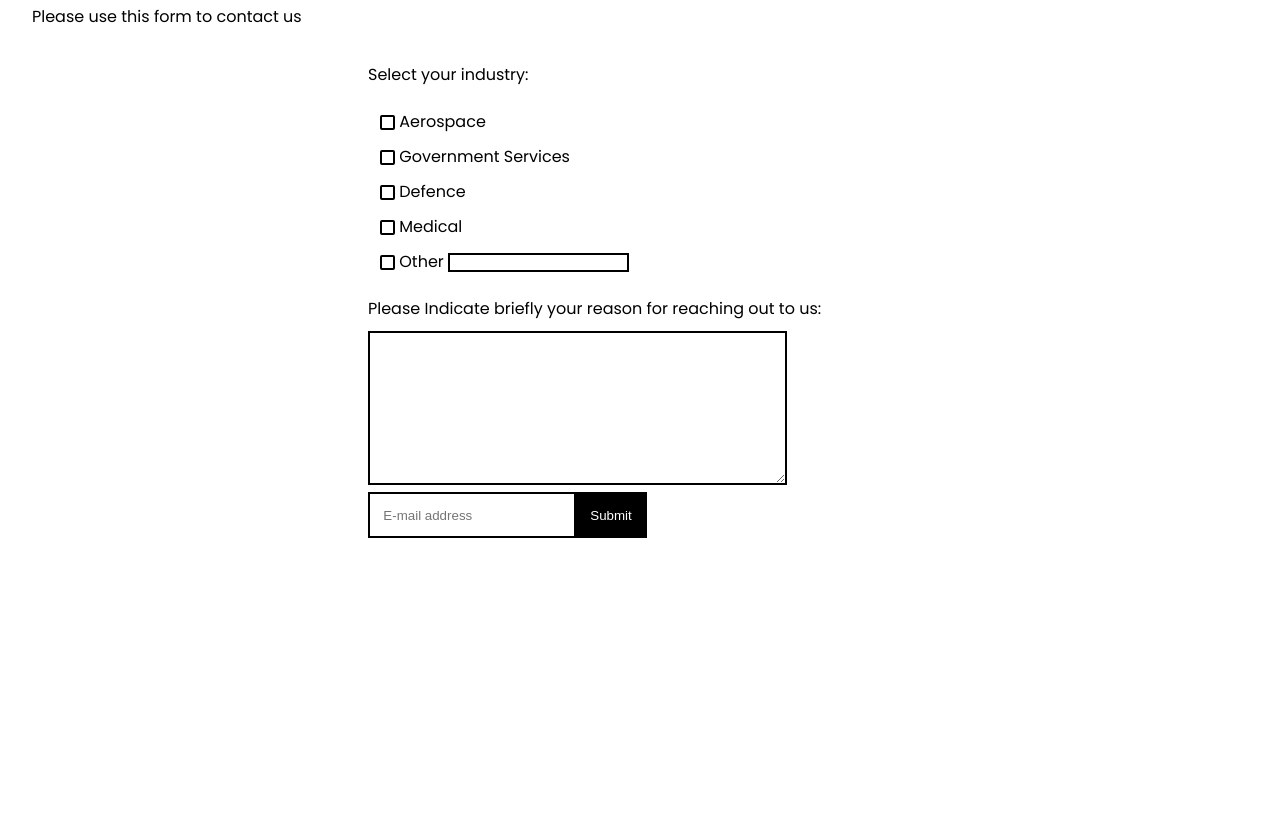
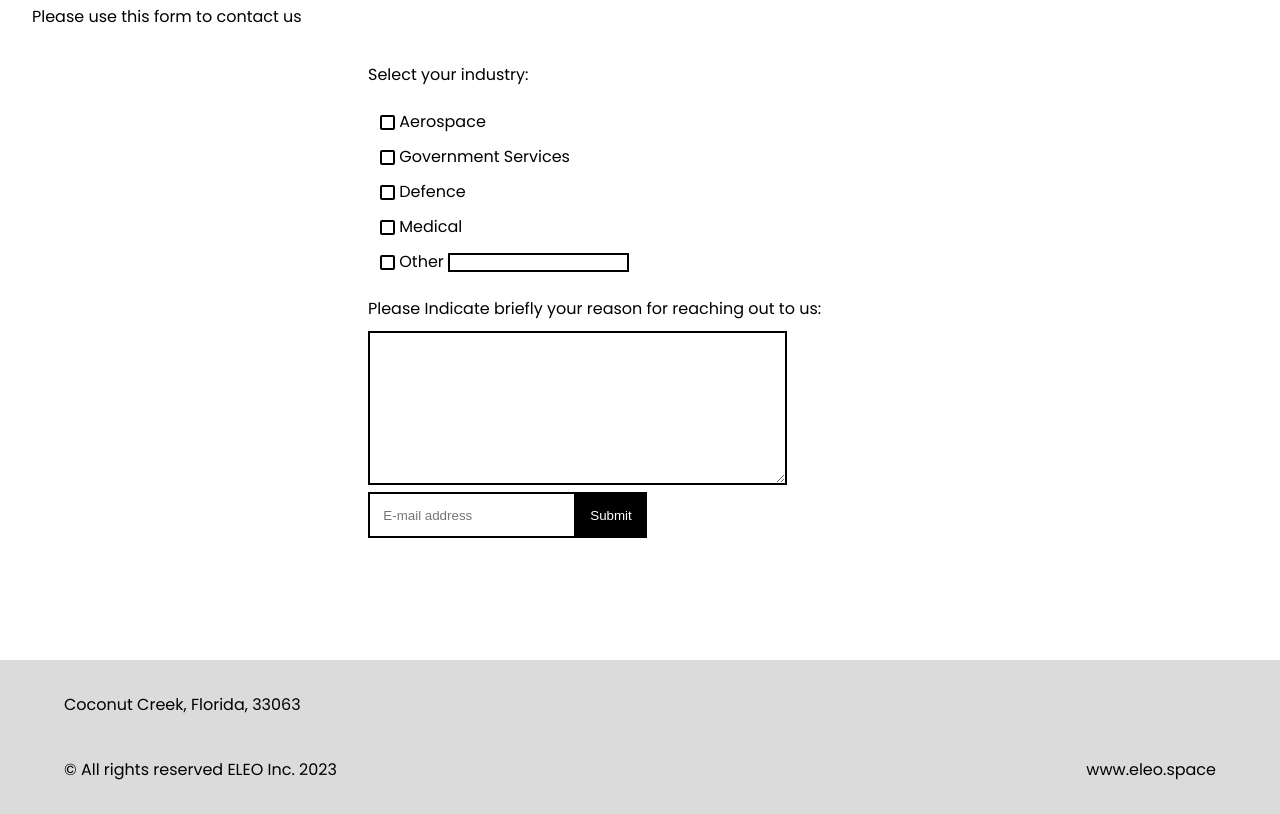
Before and after one commit to Wohaim/Zshielding, a plain HTML site: page contact.html in a window 1280 px wide. Shown: the part 559-1373 px from the top of the page. Before the commit the page ends 1219 px from the top, so only its background shows below. Drawn offline with Linux system fonts and the light colour scheme.

Commit message:
Add files via upload

```diff
--- a/contact.html
+++ b/contact.html
@@ -139,6 +139,21 @@
             </form> -->
         </div>
     </section>
+    <footer class="footer ">
+        <p class="footer-addres">
+            Coconut Creek, Florida,
+            33063
+
+        </p>
+        <div class="footer-content">
+            <p class="footer-copy">&#169; All rights reserved ELEO Inc. 2023
+
+            </p>
+            <p class="footer-name">
+                www.eleo.space
+            </p>
+        </div>
+    </footer>
 </body>
 
 </html>
```
